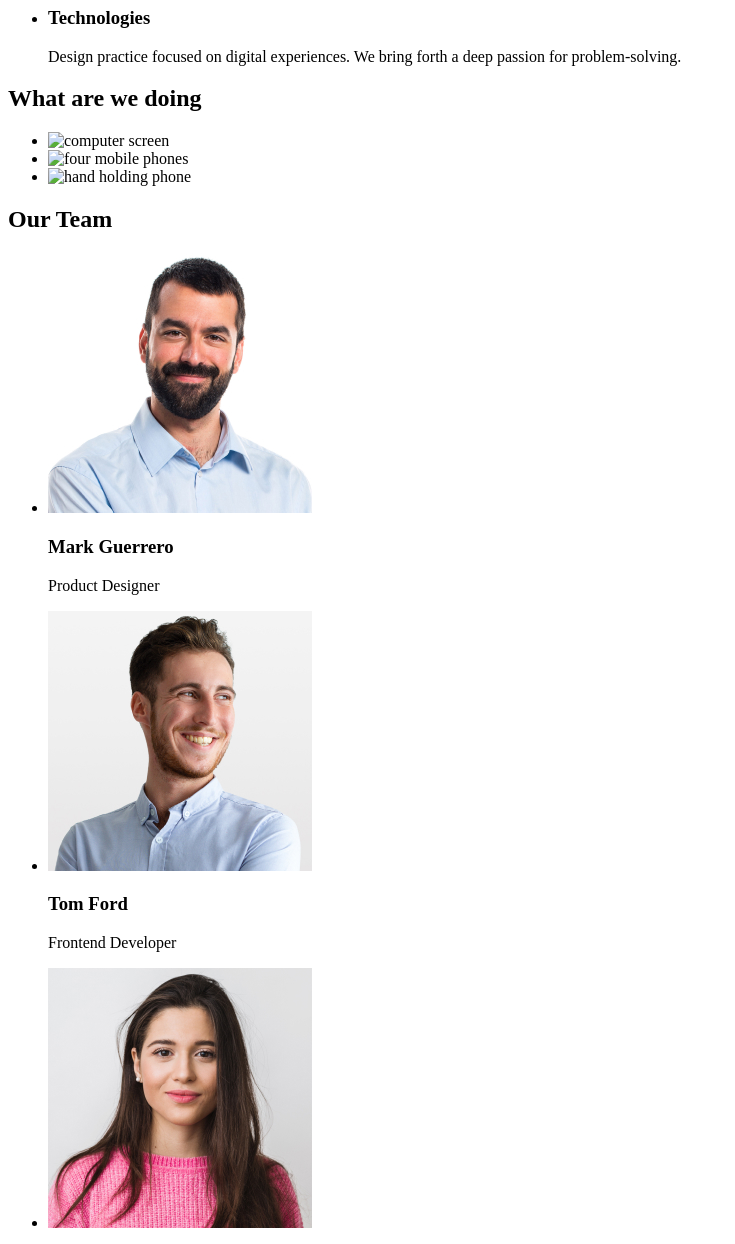
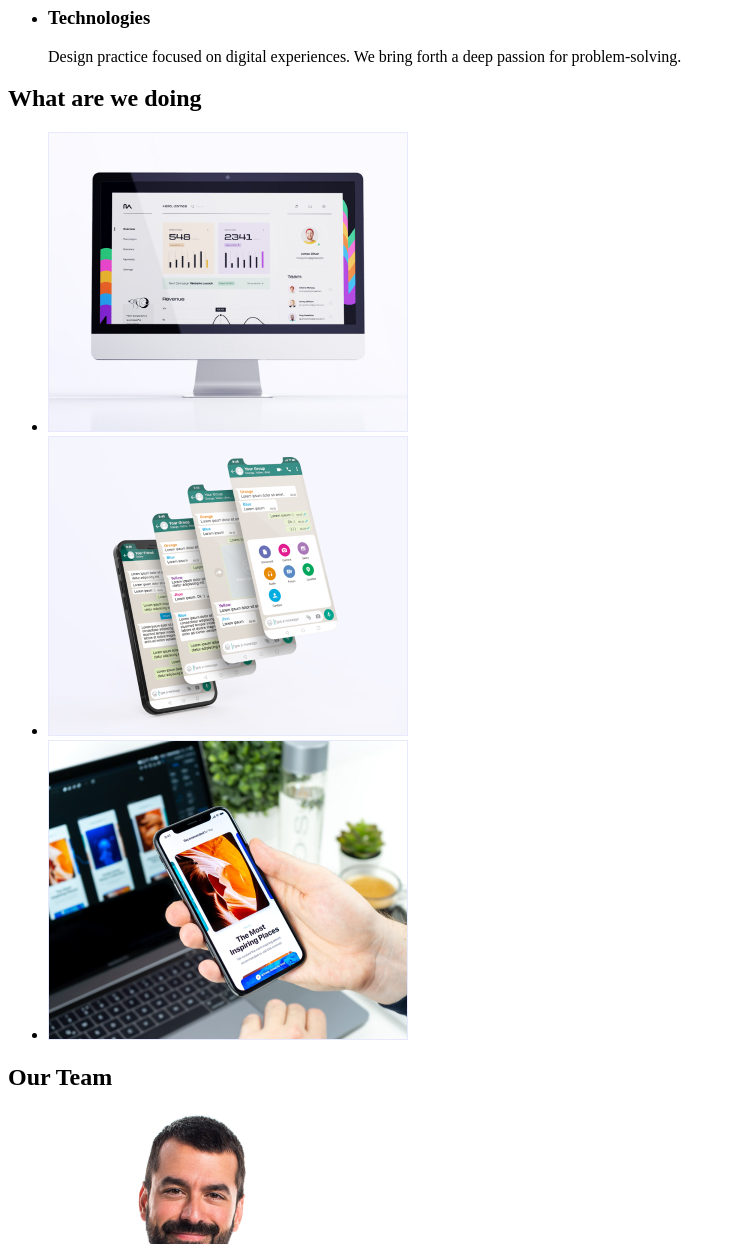
Before and after one commit to aloooona/goit-markup-hw-01, a plain HTML site: page index.html in a window 1280 px wide. Shown: the part 480-1724 px from the top of the page, without its empty margins (0-735 px from the left). Drawn offline with Linux system fonts and the light colour scheme.

Commit message:
add html

```diff
--- a/index.html
+++ b/index.html
@@ -66,9 +66,30 @@
       <section>
         <h2>What are we doing</h2>
         <ul>
-          <li><img src="./images/img1.jpg" alt="computer screen" /></li>
-          <li><img src="./images/img2.jpg" alt="four mobile phones" /></li>
-          <li><img src="./images/img3.jpg" alt="hand holding phone" /></li>
+          <li>
+            <img
+              src="./images/compscreen.jpg"
+              alt="computer screen"
+              width="360"
+              height="300"
+            />
+          </li>
+          <li>
+            <img
+              src="./images/fmobiphones.jpg"
+              alt="four mobile phones"
+              width="360"
+              height="300"
+            />
+          </li>
+          <li>
+            <img
+              src="./images/holdingphone.jpg"
+              alt="hand holding phone"
+              width="360"
+              height="300"
+            />
+          </li>
         </ul>
       </section>
       <section>
@@ -76,7 +97,7 @@
         <ul>
           <li>
             <img
-              src="images/img_mark.jpg"
+              src="./images/img_mark.jpg"
               alt="product designer photo"
               width="264"
               height="260"
@@ -86,7 +107,7 @@
           </li>
           <li>
             <img
-              src="images/img_tom.jpg"
+              src="./images/img_tom.jpg"
               alt="frontend developer photo"
               width="264"
               height="260"
@@ -96,7 +117,7 @@
           </li>
           <li>
             <img
-              src="images/img_camila.jpg"
+              src="./images/img_camila.jpg"
               alt="marketing photo"
               width="264"
               height="260"
@@ -106,7 +127,7 @@
           </li>
           <li>
             <img
-              src="images/img_daniel.jpg"
+              src="./images/img_daniel.jpg"
               alt="ui designer photo"
               width="264"
               height="260"
```
Also changed, not shown: images/compscreen.jpg (renamed from images/img 1.jpg), images/fmobiphones.jpg (renamed from images/img 2.jpg), images/holdingphone.jpg (renamed from images/img 3.jpg).
